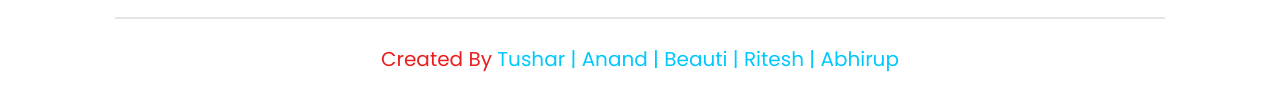
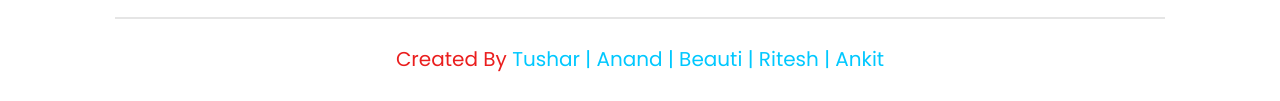
Before and after one commit to tusquake/The-Organic-Farms, a plain HTML site: page index.html in a window 1280 px wide. Shown: the part 3989-4090 px from the top of the page. Drawn offline with nearby package versions, Linux system fonts and the light colour scheme.

Commit message:
Update index.html

```diff
--- a/index.html
+++ b/index.html
@@ -387,58 +387,6 @@
 
 </section>
 
-<!-- review section ends -->
-
-<!-- blogs section starts  -->
-
-<!-- <section class="blogs" id="blogs">
-
-    <h1 class="heading"> our <span>blogs</span> </h1>
-
-    <div class="box-container">
-
-        <div class="box">
-            <img src="image/blog-1.jpg" alt="">
-            <div class="content">
-                <div class="icons">
-                    <a href="#"> <i class="fas fa-user"></i> by user </a>
-                    <a href="#"> <i class="fas fa-calendar"></i> 1st may, 2021 </a>
-                </div>
-                <h3>fresh and organic vegitables and fruits</h3>
-                <p>Lorem ipsum dolor sit amet consectetur adipisicing elit. Veniam, expedita.</p>
-                <a href="#" class="btn">read more</a>
-            </div>
-        </div>
-
-        <div class="box">
-            <img src="image/blog-2.jpg" alt="">
-            <div class="content">
-                <div class="icons">
-                    <a href="#"> <i class="fas fa-user"></i> by user </a>
-                    <a href="#"> <i class="fas fa-calendar"></i> 1st may, 2021 </a>
-                </div>
-                <h3>fresh and organic vegitables and fruits</h3>
-                <p>Lorem ipsum dolor sit amet consectetur adipisicing elit. Veniam, expedita.</p>
-                <a href="#" class="btn">read more</a>
-            </div>
-        </div>
-
-        <div class="box">
-            <img src="image/blog-3.jpg" alt="">
-            <div class="content">
-                <div class="icons">
-                    <a href="#"> <i class="fas fa-user"></i> by user </a>
-                    <a href="#"> <i class="fas fa-calendar"></i> 1st may, 2021 </a>
-                </div>
-                <h3>fresh and organic vegitables and fruits</h3>
-                <p>Lorem ipsum dolor sit amet consectetur adipisicing elit. Veniam, expedita.</p>
-                <a href="#" class="btn">read more</a>
-            </div>
-        </div>
-
-    </div>
-
-</section> -->
 
 <!-- blogs section ends -->
 
@@ -487,7 +435,7 @@
 
     </div>
 
-    <div class="credit"> created by <span> Tushar | Anand | Beauti | Ritesh | Abhirup </span></div>
+    <div class="credit"> created by <span> Tushar | Anand | Beauti | Ritesh | Ankit </span></div>
 
 </section>
 
```
